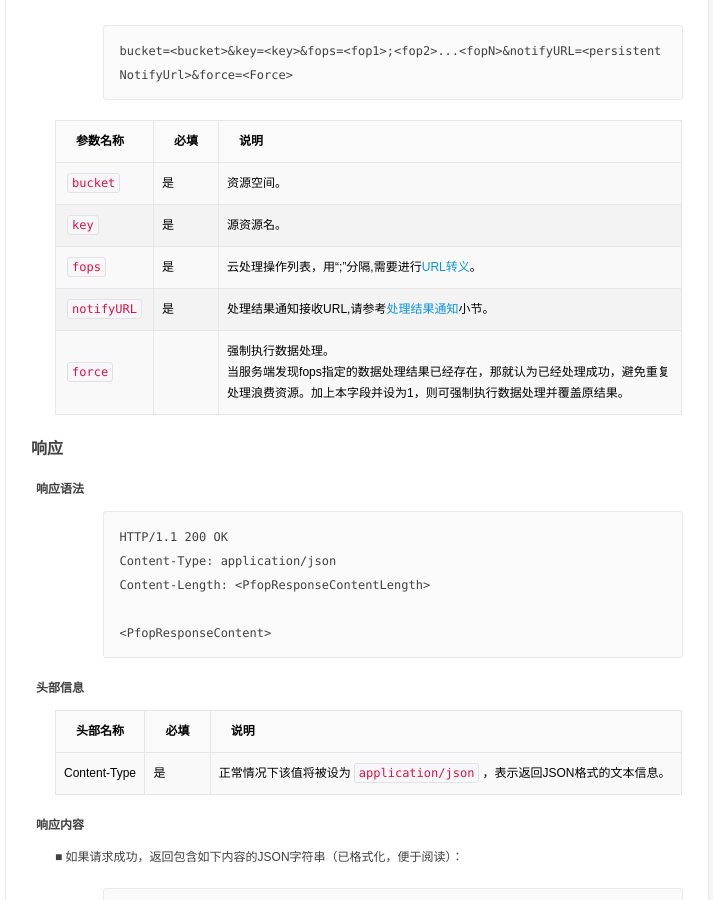
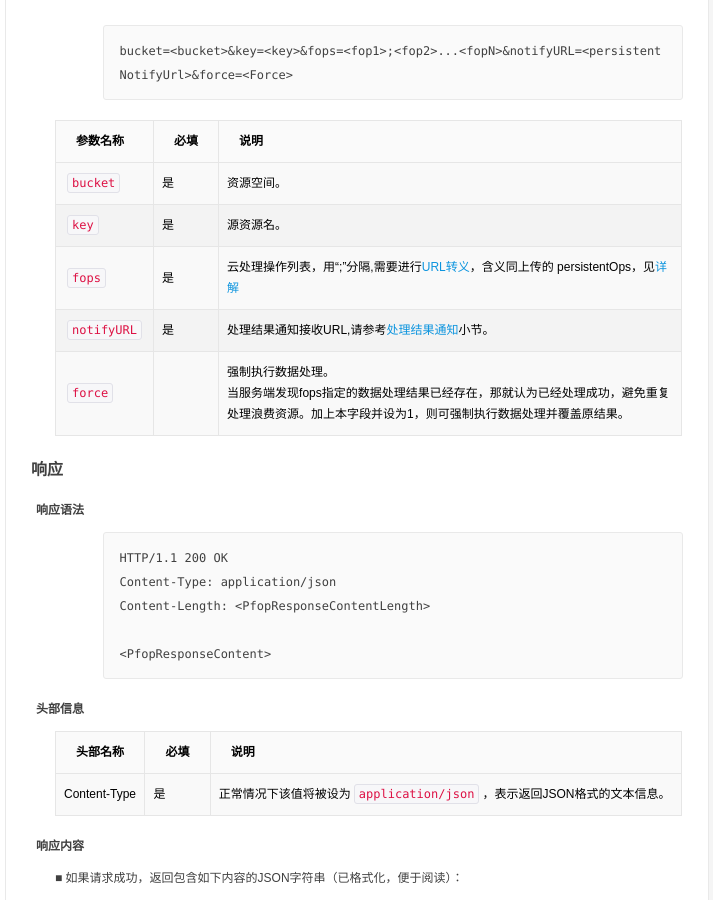
Before and after one commit to qiniu/developer.qiniu.com, a Jekyll site: the page built from docs/v6/api/reference/fop/pfop/pfop.md, in a window 1280 px wide and 900 px high, scrolled down 990 px. Shown: the whole window, without its empty margins (412-1125 px from the left). Built offline with Jekyll 4.4.1, drawn with Linux system fonts in a browser that asks for light colours; comment, search, counter and statistics services are not loaded.

Commit message:
将 pfop 的 fops 参数解释链接到 uptoken

```diff
--- a/docs/v6/api/reference/fop/pfop/pfop.md
+++ b/docs/v6/api/reference/fop/pfop/pfop.md
@@ -59,7 +59,7 @@ bucket=<bucket>&key=<key>&fops=<fop1>;<fop2>...<fopN>&notifyURL=<persistentNotif
 :------------ | :--- | :----------------------------------------------------------------
 `bucket`      | 是   | 资源空间。
 `key`         | 是   | 源资源名。
-`fops`        | 是   | 云处理操作列表，用“;”分隔,需要进行[URL转义][urlescapeHref]。
+`fops`        | 是   | 云处理操作列表，用“;”分隔,需要进行[URL转义][urlescapeHref]，含义同上传的 persistentOps，见[详解](http://developer.qiniu.com/docs/v6/api/reference/security/put-policy.html#put-policy-persistent-ops-explanation)
 `notifyURL`   | 是   | 处理结果通知接收URL,请参考[处理结果通知](#pfop-notification)小节。
 <a id="pfop-force"></a>`force`       |      | 强制执行数据处理。<br>当服务端发现fops指定的数据处理结果已经存在，那就认为已经处理成功，避免重复处理浪费资源。加上本字段并设为1，则可强制执行数据处理并覆盖原结果。
 
```
